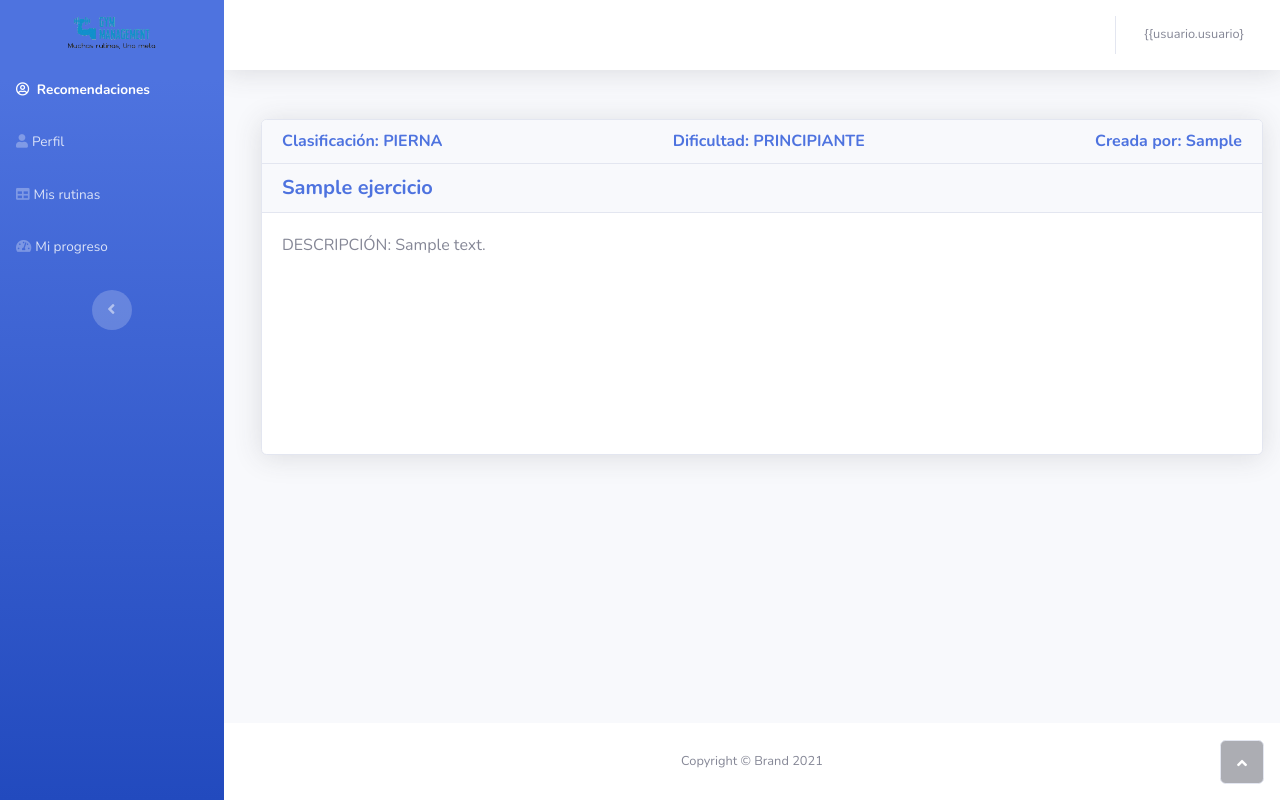
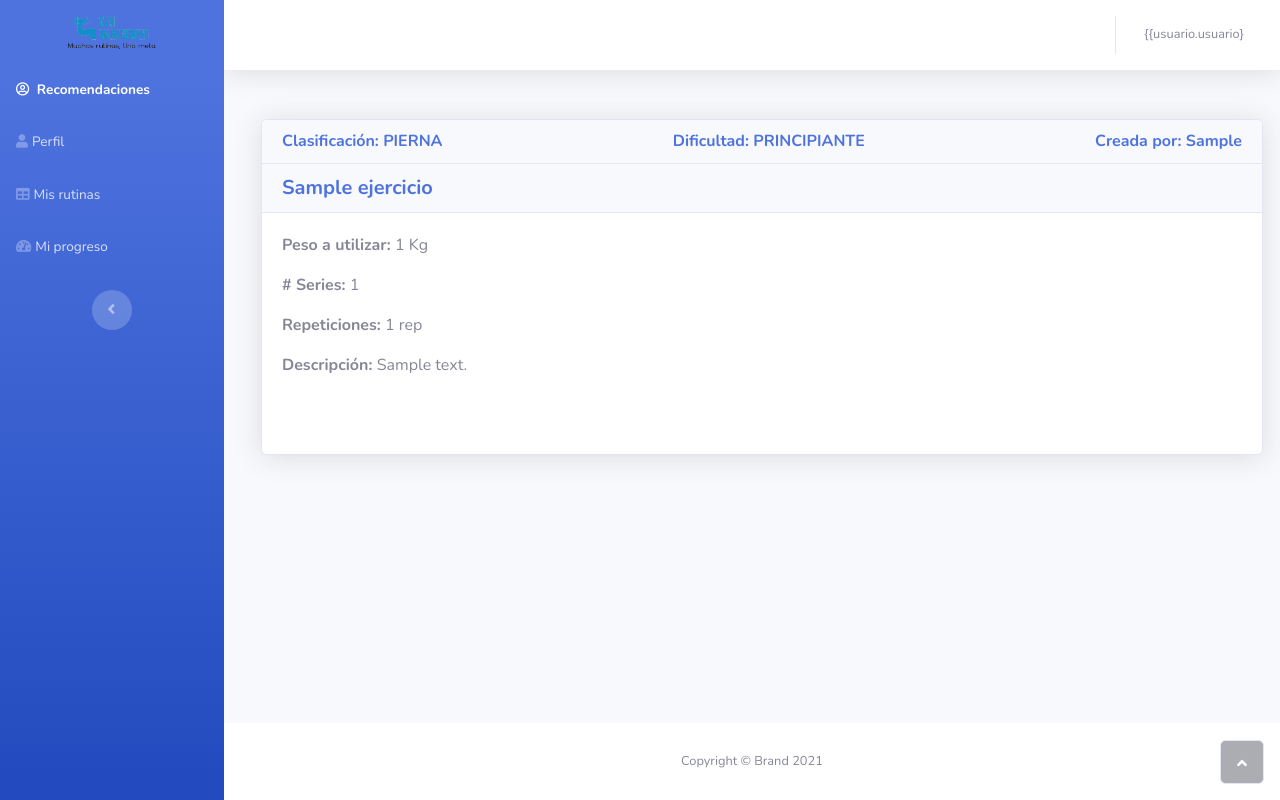
Before and after one commit to IngeSoft202110/GymManagement, a Django app: template proyecto/templates/exercisesList.html in a window 1280 px wide. Run offline with Django 3.2, Linux system fonts and the light colour scheme; the template is opened without the code that fills it: values that come from a table or form of the project are taken from there, others are empty; tables that the repository leaves empty hold one stand-in row (values such as "Sample post"); some libraries are stand-ins or nearby versions.

Commit message:
ultimas modificaciones

```diff
--- a/proyecto/templates/exercisesList.html
+++ b/proyecto/templates/exercisesList.html
@@ -114,7 +114,10 @@
                                 <div class="card-body">
                                     <div class="row">
                                         <div class="col">
-                                            <p style="height: 104px;">DESCRIPCIÓN: {{ejercicio.ejercicio.descripcion }}</p>
+                                            <p><b>Peso a utilizar: </b>  {{ejercicio.ejercicio.peso }} Kg</p>
+                                            <p><b># Series: </b>  {{ejercicio.ejercicio.series }}</p>
+                                            <p><b>Repeticiones: </b> {{ejercicio.ejercicio.repeticiones }} rep</p>
+                                            <p><b>Descripción: </b> {{ejercicio.ejercicio.descripcion }}</p>
                                         </div>
                                         <div class="col">
                                             <div class="embed-responsive embed-responsive-21by9">
```
